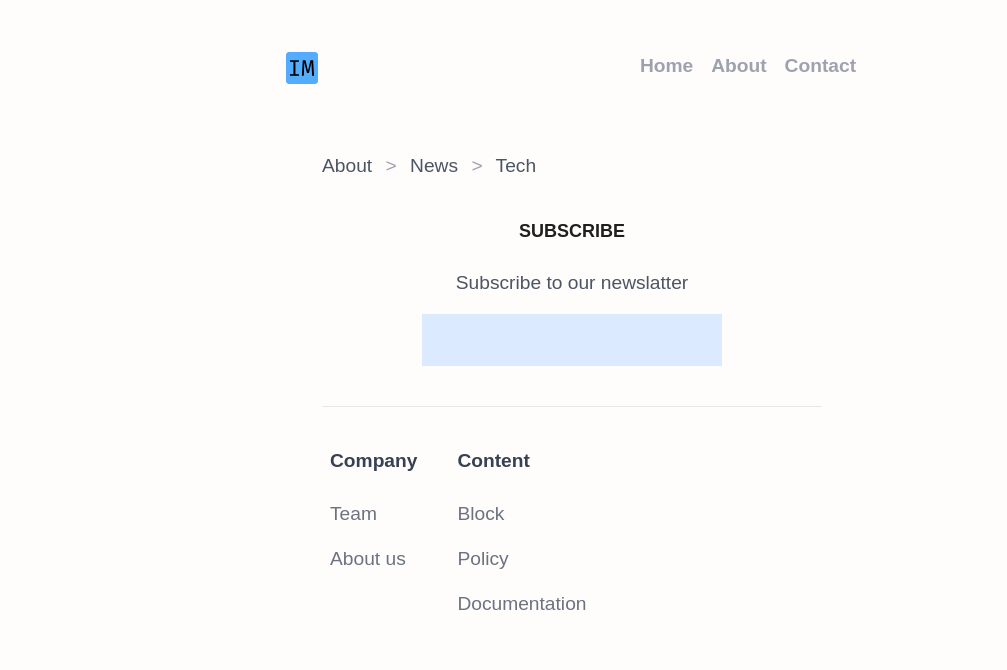
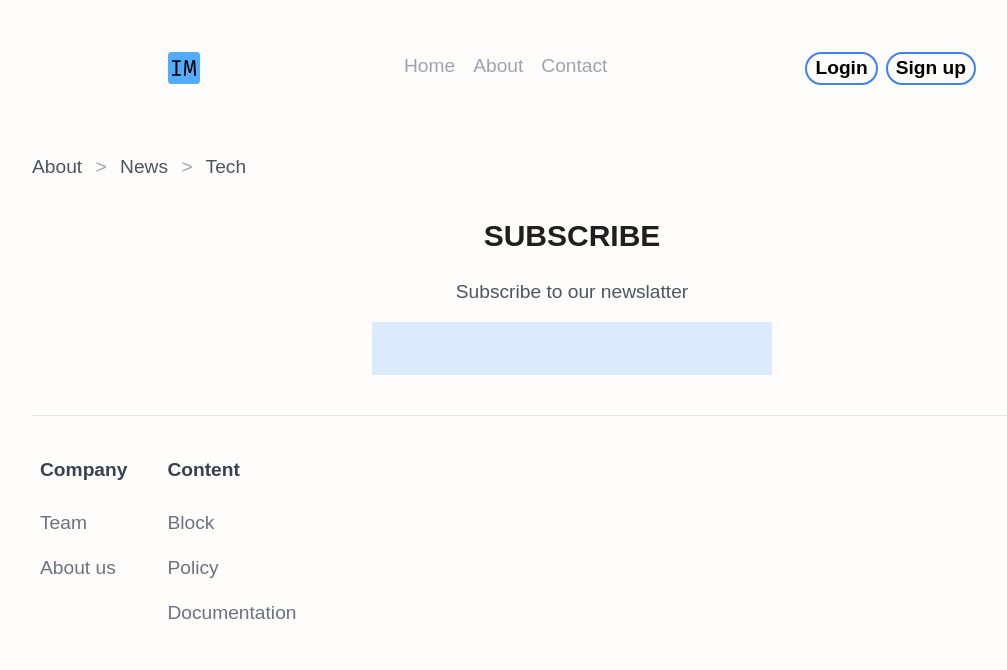
Before and after one commit to Fufelschmerts/Testing-styles-Tailwind, a website: page about.html in a window 1280 px wide. Shown: the whole page, without its empty margins (68-1075 px from the left). Drawn offline with nearby package versions, Linux system fonts and the light colour scheme.

Commit message:
added navigation, Login, breadcrumbs

```diff
--- a/about.html
+++ b/about.html
@@ -20,20 +20,37 @@
          alt="logo Ivan Malinovsky">
   </a>
   <nav>
-    <ul class="flex justify-evenly w-50 text-gray-400 font-semibold">
-      <li><a href="./index.html"
-             class="inline-block py-3 px-2 hover:text-gray-700 transition-colors border-r-2 border-transparent hover:border-gray-700">Home</a>
+    <ul class="flex justify-evenly text-gray-400">
+      <li>
+        <a href="./index.html"
+           class="inline-block py-3 px-2 hover:text-gray-700 transition-colors border-r-2 border-transparent hover:border-gray-700">
+          Home
+        </a>
       </li>
-      <li><a href="#"
-             class="inline-block py-3 px-2 hover:text-gray-700 transition-colors border-r-2 border-transparent hover:border-gray-700">About</a>
+      <li>
+        <a href="#"
+           class="inline-block py-3 px-2 hover:text-gray-700 transition-colors border-r-2 border-transparent hover:border-gray-700">
+          About
+        </a>
       </li>
-      <li><a href="./contact.html"
-             class="inline-block py-3 px-2 hover:text-gray-700 transition-colors border-r-2 border-transparent hover:border-gray-700">Contact</a>
+      <li>
+        <a href="./contact.html"
+           class="inline-block py-3 px-2 hover:text-gray-700 transition-colors border-r-2 border-transparent hover:border-gray-700">
+          Contact
+        </a>
       </li>
     </ul>
   </nav>
+  <ul class="flex text-blue-400 font-semibold">
+    <li>
+      <button class="my-3 mr-2 px-2 hover:text-gray-700 transition-colors border-2 rounded-full border-blue-500 text-black hover:text-white hover:bg-blue-500">Login</button>
+    </li>
+    <li>
+      <button class="my-3 mr-2 px-2 hover:text-gray-700 transition-colors border-2 rounded-full border-blue-500 text-black hover:text-white hover:bg-blue-500">Sign up</button>
+    </li>
+  </ul>
 </header>
-<main class="md:w-[500px] w-[300px] m-auto">
+<main class="md:w-[1080px] sm:w-[600] w-screen m-auto">
   <!--  breadcrumbs-->
   <div>
     <div class="py-4 overflow-y-auto whitespace-nowrap">
@@ -45,8 +62,8 @@
     </div>
   </div>
   <!--  sibscribe-->
-  <div class="my-5 w-[200px] sm:w-[300px] m-auto text-center">
-    <h5 class="font-bold text-lg text-center uppercase mb-6">Subscribe</h5>
+  <div class="my-5 w-[400px] m-auto text-center">
+    <h5 class="font-bold text-3xl text-center uppercase mb-6">Subscribe</h5>
     <p class="text-gray-600 mb-4">Subscribe to our newslatter</p>
     <input type="email"
            class="w-full bg-blue-100 focus:bg-blue-200 p-3 focus:border-r-2 border-black focus:outline-none">
@@ -54,7 +71,7 @@
 </main>
 
 <!--footer-->
-<footer class="flex w-[300px] md:w-[500px] m-auto border-t mt-10 py-10 px-2">
+<footer class="flex w-[300px] md:w-[1080px] m-auto border-t mt-10 py-10 px-2">
   <div class="mr-10">
     <h6 class="font-semibold text-gray-700 mb-4">Company</h6>
     <ul>
```
Also changed, not shown: contact.html (+11 -3 lines), index.html (+14 -17 lines).
